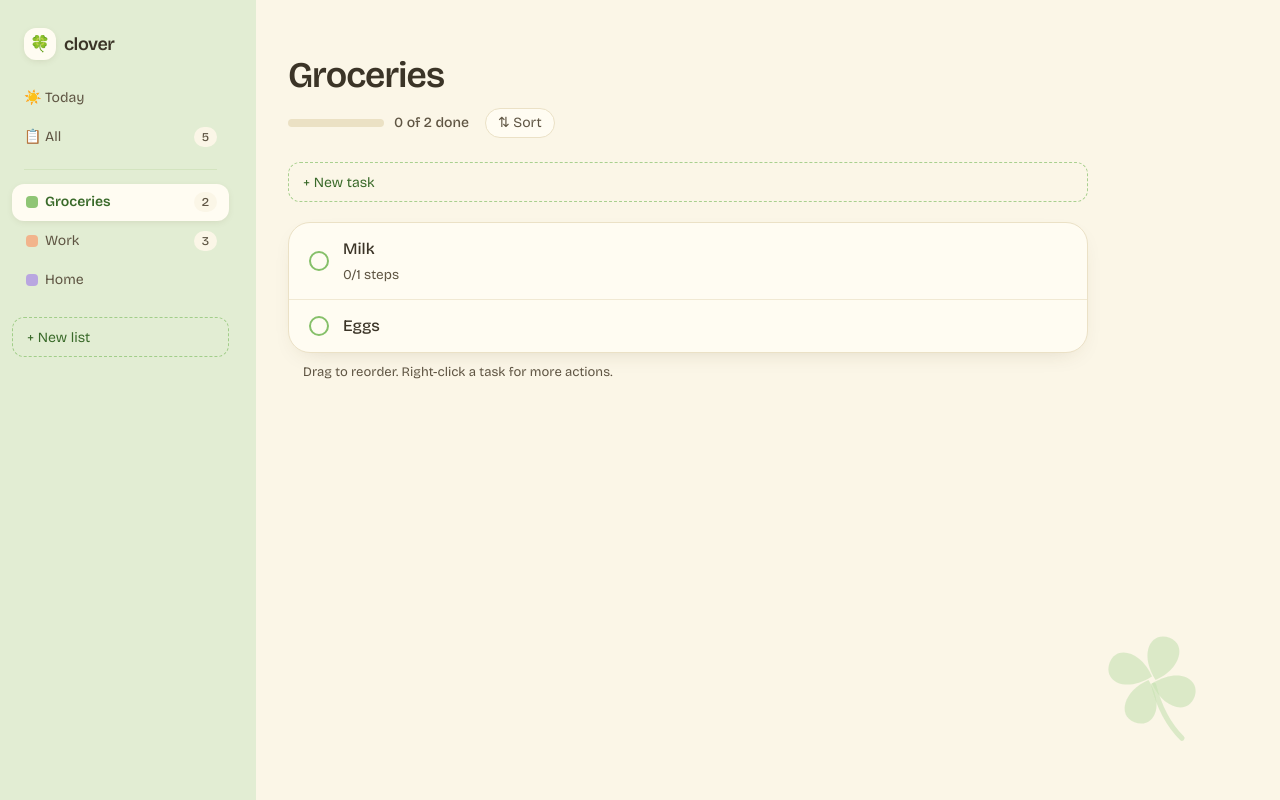
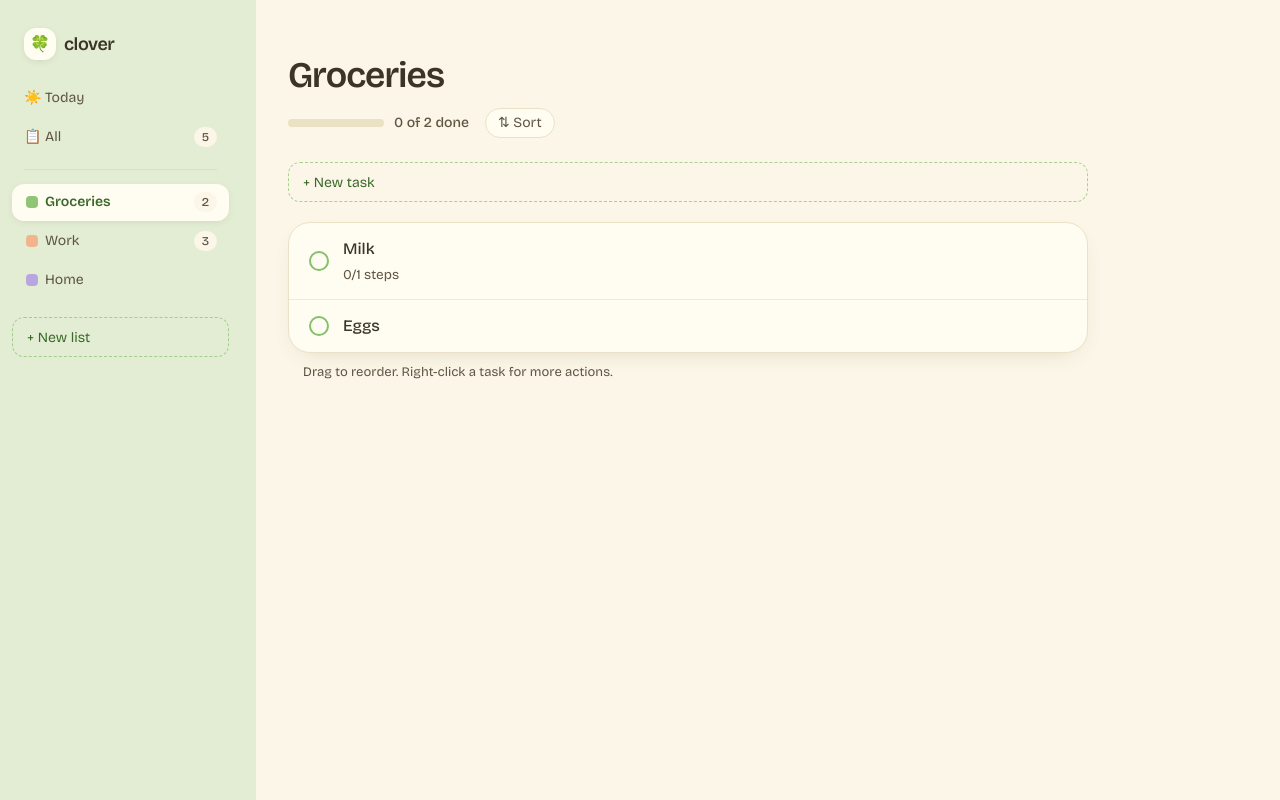
Before and after one commit to willdufault/clover, a React (Vite) app: page / in a window 1280 px wide. Built offline with nearby package versions, Linux system fonts and the light colour scheme.

Commit message:
style: remove clover watermark
Co-Authored-By: Claude Opus 5.5 <noreply@anthropic.com>

```diff
--- a/src/components/TaskDetailPane.tsx
+++ b/src/components/TaskDetailPane.tsx
@@ -93,7 +93,7 @@ export default function TaskDetailPane({
   )
 
   return (
-    <aside className="pane-in relative z-10 flex w-80 shrink-0 flex-col border-l border-line bg-paper">
+    <aside className="pane-in flex w-80 shrink-0 flex-col border-l border-line bg-paper">
       <div className="flex select-none items-start gap-3 px-5 pt-[3.6rem] pb-2">
         <span className="mt-1.5">
           <StageSelect
--- a/src/components/TaskPane.tsx
+++ b/src/components/TaskPane.tsx
@@ -124,16 +124,7 @@ export default function TaskPane({
   }
 
   return (
-    <main className="relative min-w-0 flex-1 overflow-x-clip overflow-y-auto [scrollbar-gutter:stable] px-8 pt-14 pb-10">
-      <svg viewBox="0 0 100 100" aria-hidden="true" className="pointer-events-none fixed right-10 bottom-8 size-44 text-clover-200/60">
-        <g fill="currentColor">
-          <path d="M50 48C44 34 30 30 26 40s8 18 24 8Z" />
-          <path d="M52 50c14-6 18-20 8-24s-18 8-8 24Z" />
-          <path d="M50 52c6 14 20 18 24 8s-8-18-24-8Z" />
-          <path d="M48 50c-14 6-18 20-8 24s18-8 8-24Z" />
-        </g>
-        <path d="M51 53c3 12 8 22 16 30" fill="none" stroke="currentColor" strokeWidth="3" strokeLinecap="round" />
-      </svg>
+    <main className="min-w-0 flex-1 overflow-x-clip overflow-y-auto [scrollbar-gutter:stable] px-8 pt-14 pb-10">
       <div className="w-full max-w-[50rem]">
       <div>
         <EditableText
```
